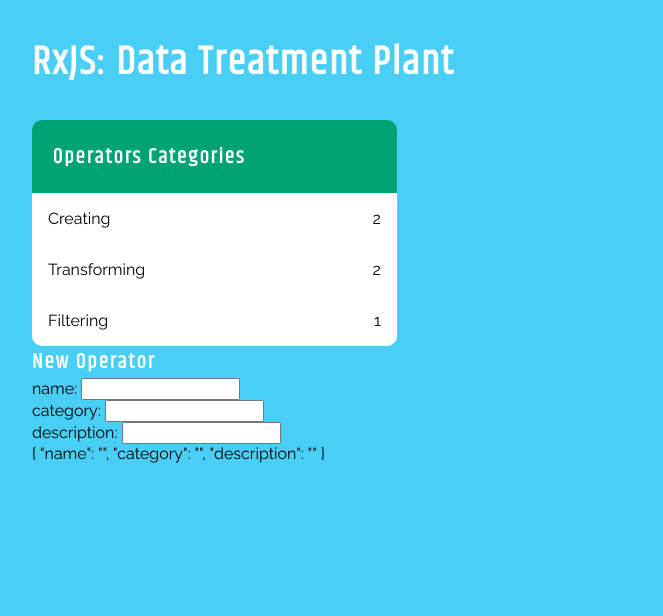
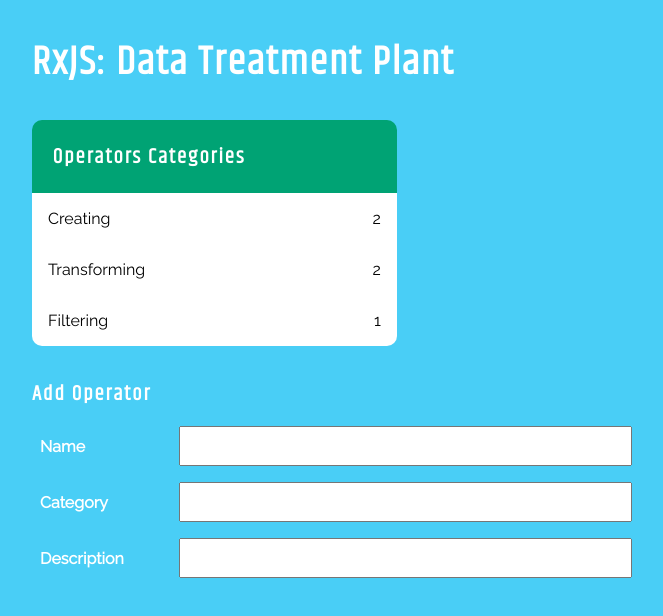
Before and after one commit to getDanArias/RxJS-Operators, an Angular app: page / in a window 1280 px wide. Shown: the top 616 px of the page, without its empty margins (0-663 px from the left). Built offline with nearby package versions, Linux system fonts and the light colour scheme.

Commit message:
Improve structure and style of Add Component form template.

```diff
--- a/src/app/features/operators/operators/operators.component.scss
+++ b/src/app/features/operators/operators/operators.component.scss
@@ -34,3 +34,31 @@
   background: #0985B0;
   color: white;
 }
+
+.add-operator {
+  margin: 2em 0;
+}
+
+.add-operator-form {
+  width: 50%;
+  label {
+    display: flex;
+    align-items: center;
+    color: white;
+    font-weight: bolder;
+    height: 2.5em;
+    margin: 1em 0.5em;
+
+    span {
+      flex: 1;
+    }
+
+    input {
+      flex: 3;
+      height: 100%;
+      padding: 1em;
+      font-size: 100%;
+      outline: none;
+    }
+  }
+}
--- a/src/app/features/operators/operators/operators.component.ts
+++ b/src/app/features/operators/operators/operators.component.ts
@@ -24,20 +24,24 @@
         </div>
       </ng-container>
 
-      <h3>New Operator</h3>
-      <div>
+      <div class="add-operator">
+        <h3>Add Operator</h3>
+        <div class="add-operator-form">
           <label>
-          name: <input [(ngModel)]="newOperator.name"/><br/>
+            <span>Name</span>
+            <input [(ngModel)]="newOperator.name"/><br/>
           </label>
           <label>
-          category: <input [(ngModel)]="newOperator.category"/><br/>
+            <span>Category</span>
+            <input [(ngModel)]="newOperator.category"/><br/>
           </label>
           <label>
-          description: <input [(ngModel)]="newOperator.description"/>
+            <span>Description</span>
+            <input [(ngModel)]="newOperator.description"/>
           </label>
         </div>
         <div>
-        {{newOperator | json}}
+        </div>
       </div>
     </div>
   `,
```
Lines whose indentation alone changed are shown as unchanged.
